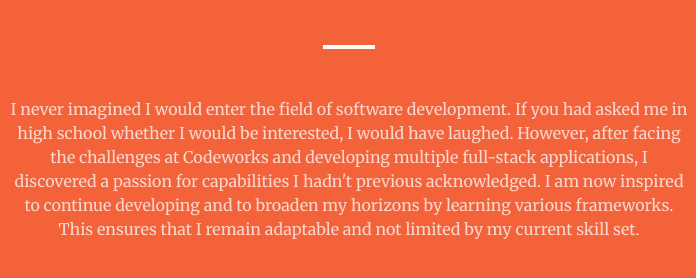
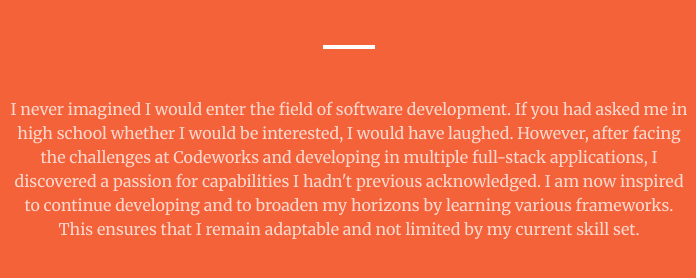
Before and after one commit to KranberryKin/LandingPage, a plain HTML site: page index.html in a window 1280 px wide. Shown: the part 977-1255 px from the top of the page, 291-987 px from the left. Drawn offline with nearby package versions, Linux system fonts and the light colour scheme; some packages are replaced by stand-ins of ours; a script that the page names is missing.

Commit message:
Text Adjustment

```diff
--- a/index.html
+++ b/index.html
@@ -57,7 +57,7 @@
                     <div class="col-lg-8 text-center">
                         <h2 class="text-white mt-0">More About Me ✨</h2>
                         <hr class="divider divider-light my-5" />
-                        <p class="text-white-75 mb-4">I never imagined I would enter the field of software development. If you had asked me in high school whether I would be interested, I would have laughed. However, after facing the challenges at Codeworks and developing multiple full-stack applications, I discovered a passion for capabilities I hadn't previous acknowledged. I am now inspired to continue developing and to broaden my horizons by learning various frameworks. This ensures that I remain adaptable and not limited by my current skill set.</p>
+                        <p class="text-white-75 mb-4">I never imagined I would enter the field of software development. If you had asked me in high school whether I would be interested, I would have laughed. However, after facing the challenges at Codeworks and developing in multiple full-stack applications, I discovered a passion for capabilities I hadn't previous acknowledged. I am now inspired to continue developing and to broaden my horizons by learning various frameworks. This ensures that I remain adaptable and not limited by my current skill set.</p>
                         <a class="btn btn-light btn-xl mt-3 " href="#services">Get Started!</a>
                     </div>
                 </div>
```
